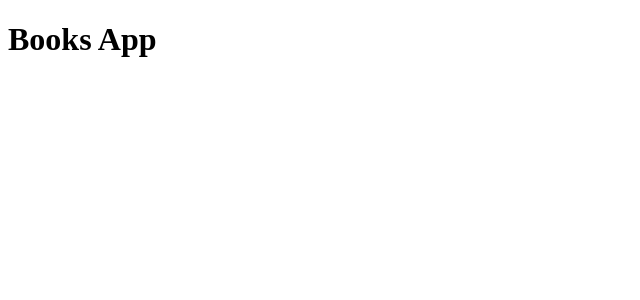
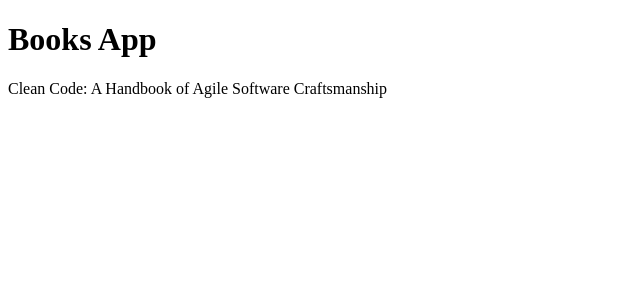
Before and after one commit to celesdv/library-app-cra, a React (Create React App) app: page /details/1 in a window 1280 px wide. Before the commit this address had no page. Shown: the top 300 px of the page, without its empty margins (0-640 px from the left). Built offline with nearby package versions, Linux system fonts and the light colour scheme.

Commit message:
:zap: add BookDetails

```diff
--- a/src/App.js
+++ b/src/App.js
@@ -1,6 +1,7 @@
 import { BrowserRouter, Route, Routes } from "react-router-dom";
 import BooksForm from "./components/BooksForm";
 import BooksList from "./components/BooksList";
+import BookDetails from "./components/BookDetails";
 
 function App() {
   return (
@@ -12,6 +13,7 @@
         <Route path="/" element={<BooksList />} />
         <Route path="booksform" element={<BooksForm />} />
         <Route path="updatebook/:id" element={<BooksForm />} />
+        <Route path="details/:id" element={<BookDetails />} />
       </Routes>
       </BrowserRouter>
     </div>
--- /dev/null
+++ b/src/components/BookDetails.js
@@ -0,0 +1,32 @@
+import { useEffect, useState } from "react";
+import { useSelector } from "react-redux";
+import { useParams } from "react-router-dom";
+
+function Details() {
+  const [book, setBook] = useState({
+    title: "",
+    author: "",
+    year: "",
+    ISBN: "",
+    image: "",
+    description: "",
+  });
+
+  const params = useParams();
+
+  const books = useSelector((state) => state.book);
+
+  useEffect(() => {
+    if (params.id) {
+      setBook(books.find((book) => book.id === params.id));
+    }
+  }, [params, books]);
+
+  return (
+    <div>
+        {book.title}
+    </div>
+  );
+}
+
+export default Details;
```
Also changed, not shown: src/features/book/bookSlice.js (+13 -11 lines).
